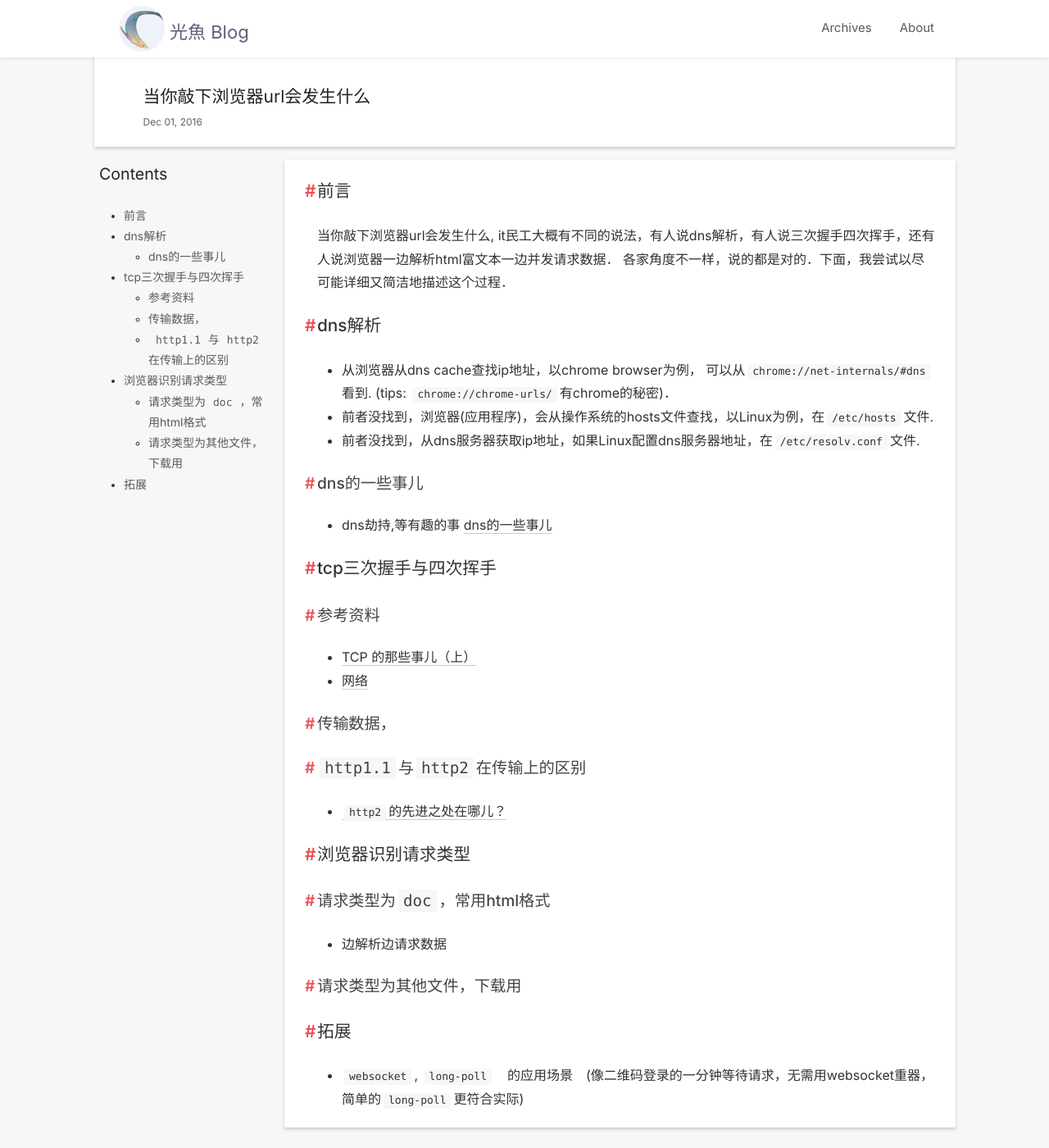
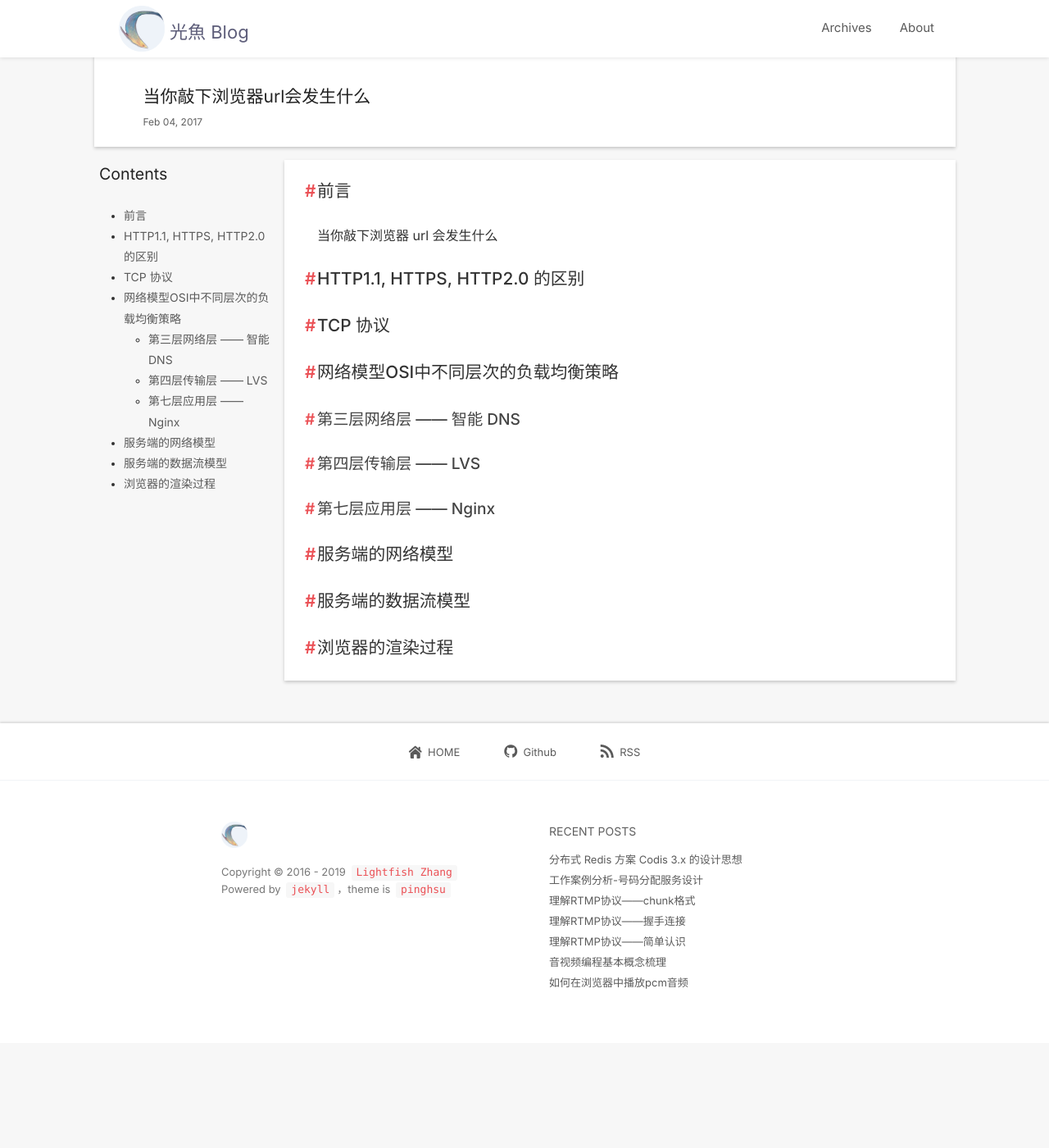
Before and after one commit to lightfish-zhang/lightfish-zhang.github.io, a Jekyll site: the page built from _posts/2017-02-04-what-happen-enter-url.md, in a window 1280 px wide and 1400 px high. Shown: the whole window at 82% size. Built offline with Jekyll 4.4.1, drawn with Linux system fonts in a browser that asks for light colours; nearby versions of some CDN libraries; comment, search, counter and statistics services are not loaded.

Commit message:
update post

```diff
--- a/_posts/2017-02-04-what-happen-enter-url.md
+++ b/_posts/2017-02-04-what-happen-enter-url.md
@@ -1,7 +1,7 @@
 ---
 layout: post
 title: 当你敲下浏览器url会发生什么
-date:   2016-12-01 09:20:00 +0800
+date:   2017-02-04 09:20:00 +0800
 category: FontEnd
 tag: [font-end, net]
 ---
@@ -10,39 +10,23 @@ tag: [font-end, net]
 {:toc}
 
 ## 前言
-当你敲下浏览器url会发生什么, it民工大概有不同的说法，有人说dns解析，有人说三次握手四次挥手，还有人说浏览器一边解析html富文本一边并发请求数据．
-各家角度不一样，说的都是对的．下面，我尝试以尽可能详细又简洁地描述这个过程．
 
-## dns解析
-- 从浏览器从dns cache查找ip地址，以chrome browser为例， 可以从`chrome://net-internals/#dns`看到. (tips: `chrome://chrome-urls/`有chrome的秘密)．
-- 前者没找到，浏览器(应用程序)，会从操作系统的hosts文件查找，以Linux为例，在`/etc/hosts`文件.
-- 前者没找到，从dns服务器获取ip地址，如果Linux配置dns服务器地址，在`/etc/resolv.conf`文件.
+当你敲下浏览器 url 会发生什么
 
-### dns的一些事儿
+## HTTP1.1, HTTPS, HTTP2.0 的区别
 
-- dns劫持,等有趣的事 [dns的一些事儿](http://)
+## TCP 协议
 
-## tcp三次握手与四次挥手
+## 网络模型OSI中不同层次的负载均衡策略
 
-### 参考资料
+### 第三层网络层 —— 智能 DNS
 
-- [TCP 的那些事儿（上）](https://coolshell.cn/articles/11564.html)
-- [网络](https://github.com/ElemeFE/node-interview/blob/master/sections/zh-cn/network.md#q-tcp-udp)
+### 第四层传输层 —— LVS
 
-### 传输数据，
+### 第七层应用层 —— Nginx
 
-### `http1.1`与`http2`在传输上的区别
-- [`http2`的先进之处在哪儿？]()
+## 服务端的网络模型
 
-## 浏览器识别请求类型
+## 服务端的数据流模型
 
-### 请求类型为`doc`，常用html格式
-
-- 边解析边请求数据
-
-### 请求类型为其他文件，下载用
-
-
-## 拓展
-
-- `websocket`, `long-poll`　的应用场景　(像二维码登录的一分钟等待请求，无需用websocket重器，简单的`long-poll`更符合实际)
+## 浏览器的渲染过程
--- /dev/null
+++ b/_posts/2019-02-21-codis-primer.md
@@ -0,0 +1,106 @@
+---
+layout: post
+title: 分布式 Redis 方案 Codis 3.x 的设计思想
+date: 2019-02-21 20:30:00 +0800
+category: Redis
+tag: [design]
+thumbnail: https://raw.githubusercontent.com/lightfish-zhang/media-library/master/image/201902/redis-icon-logo.png
+icon: note
+---
+
+* content
+{:toc}
+
+## 前言
+
+去年公司的业务扩张，原有单机 Redis 服务容量不足以使用，于是需要部署 Redis 集群，根据自身情况，选择 Codis 开源项目做二次开发，本文记录下我对 Codis 设计思想的理解。
+
+## 简单描述
+
+摘抄 [github.com/CodisLabs/codis](https://github.com/CodisLabs/codis) 的简单介绍：
+
+> Codis 是一个分布式 Redis 解决方案, 对于上层的应用来说, 连接到 Codis Proxy 和连接原生的 Redis Server 没有显著区别, 上层应用可以像使用单机的 Redis 一样使用, Codis 底层会处理请求的转发, 不停机的数据迁移等工作, 所有后边的一切事情, 对于前面的客户端来说是透明的, 可以简单的认为后边连接的是一个内存无限大的 Redis 服务。
+
+![codis architecture](https://github.com/CodisLabs/codis/raw/release3.2/doc/pictures/architecture.png)
+
+Codis 是一个优秀的分布式 Redis 方案，我以 QA 的形式来梳理它的设计思想，如：
+
+- 负载均衡与路由方案如何实现？
+- 作为内存型数据库，如何保障性能不降的情况下，实现动态扩容？
+- 服务解耦设计如何，是否方便部署与维护？
+...
+
+另外，假如遇到宕机事故，如何恢复数据，有没有备用方案？
+
+注：以下基于 Codis 3.2 版本进行分析
+
+## Codis 如何实现动态扩容？
+
+细化问题：
+
+- 当系统需要扩容或者缩容时，如何使各个组件的 slots 状态保持一致，避免数据出错？这个问题在很多对数据一致性有要求的分布式系统里都需要解决。
+
+关于这个问题，先了解 Codis 的主要组件：
+
+- Redis Group, 一个 Redis 主从集群，作为存储节点。Codis 对 Redis 二次开发，增加了额外的数据结构，以支持 slot 有关的操作以及数据迁移指令。
+- Codis Dashboard，负责 slot 的分配与元数据管理，协调整个 auto rebalance 流程。在一个 Codis 集群中，只有 0 或 1 个 codis-dashboard 服务。
+- Codis Proxy，无状态的代理，对外提供 Redis 读写服务
+- Codis coordinator，一致性协调服务，可选 zookeeper, etcd, filesystem，golang 代码中提供了接口让人实现其他。
+
+### 动态扩容的关键——数据迁移
+
+为了保持服务在动态扩容中的可用性，需要一边迁移数据一边提供服务，迁移的技巧是 **同步一致，化整为零**
+
+- 在 auto rebalance 中不影响 Redis 集群的性能，系统同时只会对几个 slot 进行迁移，尽量不影响其他 slot 的读写。
+- 数据迁移的粒度优化到 key，针对单个 key 进行迁移，大Key若能拆分成小Key分批次异步迁移、并在迁移过程中该Key可读、不可写，只要迁移速度够快，这对业务而言是可以接受的。
+
+### 数据迁移的核心过程
+
+#### 同步一致
+
+在分布式架构中，进行数据迁移，需要保证各个节点的状态一致。Codis 通过多阶段状态机实现，类似分布式事务中的多阶段提交协议。核心流程如下：
+
+参考代码 github.com/CodisLabs/codis/pkg/topom/topom_slots.go
+
+- Dashboard 接收到运维人员下达的迁移指令，更新 coordnator 上的 slot 状态为待迁移（pending）。（slot上的key只读不写？）
+- Dashboard 异步定期检查 coordnator 上是否有待迁移状态（pending）的 slot，若有则改为准备中状态（preparing）, Dashboard 将此状态同时分发到所有 Proxy，若有异常Proxy应答失败，则无法进入迁移，状态回退。（代码用了 switch case 语句的技巧）
+- 若所有 Proxy 应答成功，则进入准备就绪状态（prepared），Dashboard 将此状态同时分发到所有 Proxy，Proxy 收到此状态后,访问此 slot 中的 Key 的业务请求将被阻塞等待，若有Proxy应答失败，则会立刻回退到上个状态
+- 若所有 Proxy 应答成功，则进入迁移中状态（migrating），Dashboard 将此状态同时分发到所有 Proxy，Proxy 收到此状态后,不再阻塞对迁移 slot 中的 Key 访问，若业务请求 Key 属于待迁移哈希，首先会从迁移源Redis中读取数据，写到目的端Redis中去，然后再获取/修改数据返回，这是其中一种迁移方式，被动迁移，Dashboard也会发起主动迁移，直至数据迁移结束
+
+通过多阶段的状态提交和细粒度、ms级别的锁，Codis优雅的解决了迁移过程中的数据一致性。
+
+#### 化整为零
+
+Redis 过去的同步迁移方案存在 数据大的key迁移慢、读写阻塞的问题
+
+列举一个案例，同步迁移一个 1000 万元素的 ZSET，流程细分如下：
+- 第一步 Encode，source Redis 需要将执行 rdbSave 将整个 ZSET 序列化成 payload，这一步消耗约 10s
+- 第二步 Network，通过网络传输到 target Redis 消耗约 1.5s， target Redis 收到数据后
+- 第三步 Decode，执行 rdbLoad 将其反序列化成内存中的数据结构，这消耗约 36s
+- 第四步 Remove，最后 target Redis 删除迁移完成的 key 消耗约 6s，整个迁移过程，target Redis 是完全阻塞的，不能提供读写访问
+
+若要提升迁移性能，必须在以上四个流程上面做优化。改为异步迁移，细化对 key 的操作
+
+- 拆分 Encode 过程，对于大key,不再使用 rdbSave 对数据进行 encoding，而是通过指令拆解，redis中的数据结构(list,set,hash,zset)都可以等价的拆分成若干个添加指令，比如含有1000万元素的zset,可以拆分成10万个zadd指令，每个zadd指令添加100个数据
+- Network 网络传输步骤，改为异步IO，发送数据不再阻塞
+- target Redis 接收的迁移数据不再是 rdb 二进制数据，不用进行反序列化，只需接收添加指令直接更新对应的内存结构，这里使用一些 trick，比如预分配更多的内存避免数据结构增长过快导致频繁申请内存
+- 异步 Remove 步骤，异步删除Key，解决同步删除Key耗时问题。通过额外的工作线程异步删除key，不再阻塞redis主线程
+
+以 1000w 的 ZSET 为例，异步迁移方案比同步迁移的耗时少6倍。在迁移过程中，该 key 可读不可写，在 source Redis 处读，迁移完成后，切换到读 target Redis。
+
+异步迁移方案是Codis核心作者spinlock提出的，正式合入Redis 4.2版本。
+
+
+## Codis 的高可用如何？
+
+分析高可用的方法论？ 待写。。。
+
+## Codis 的运维成本？
+
+主流的 Redis 分布式方案，可以划分为基于Proxy中心节点和无中心节点，实际上大多数人更偏爱基于Proxy中心节点架构设计，运维成本更低、更加可控。
+
+
+
+## Reference
+
+- [大规模 codis 集群的治理与实践](https://cloud.tencent.com/developer/article/1006262)
```
Also changed, not shown: _draft/2019-02-21-codis-primer.md (deleted, +0 -47 lines), _draft/2019-02-25-codis-analyse-dashboard.md (+4 -0 lines).
